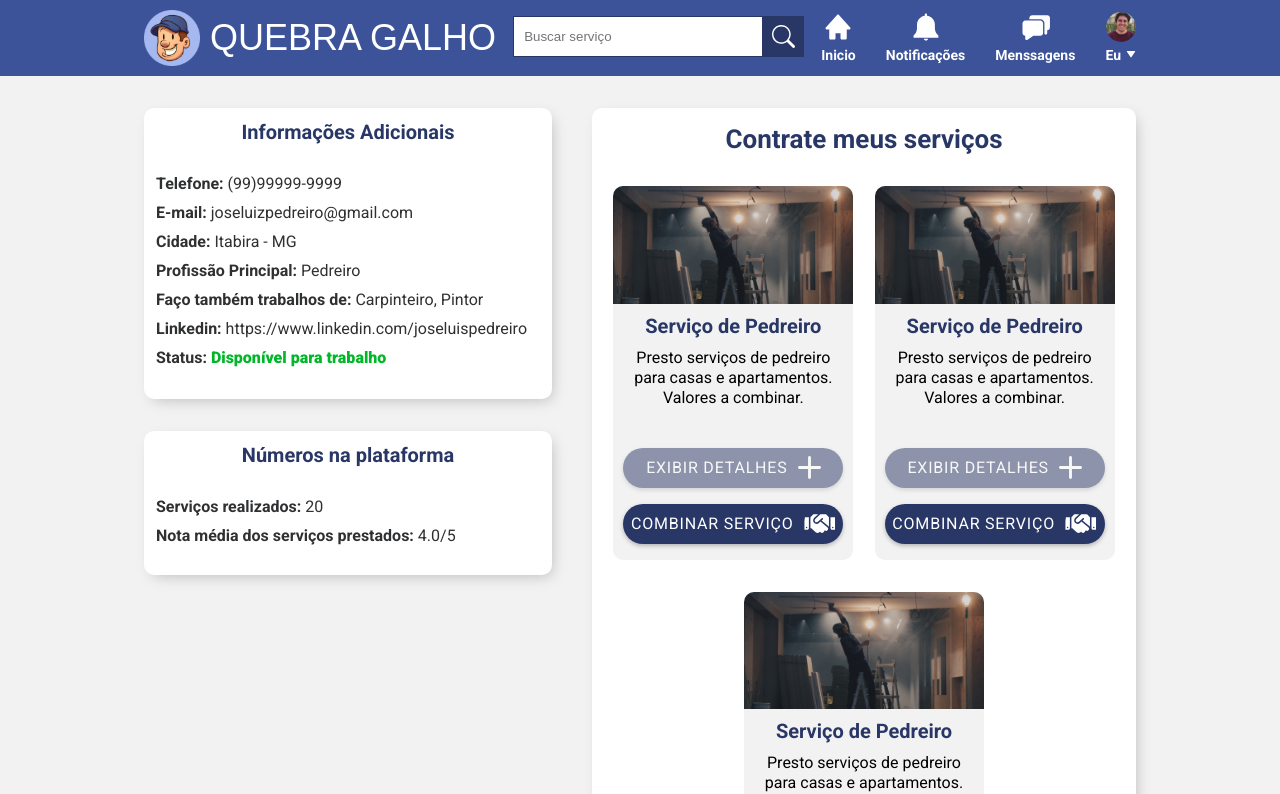
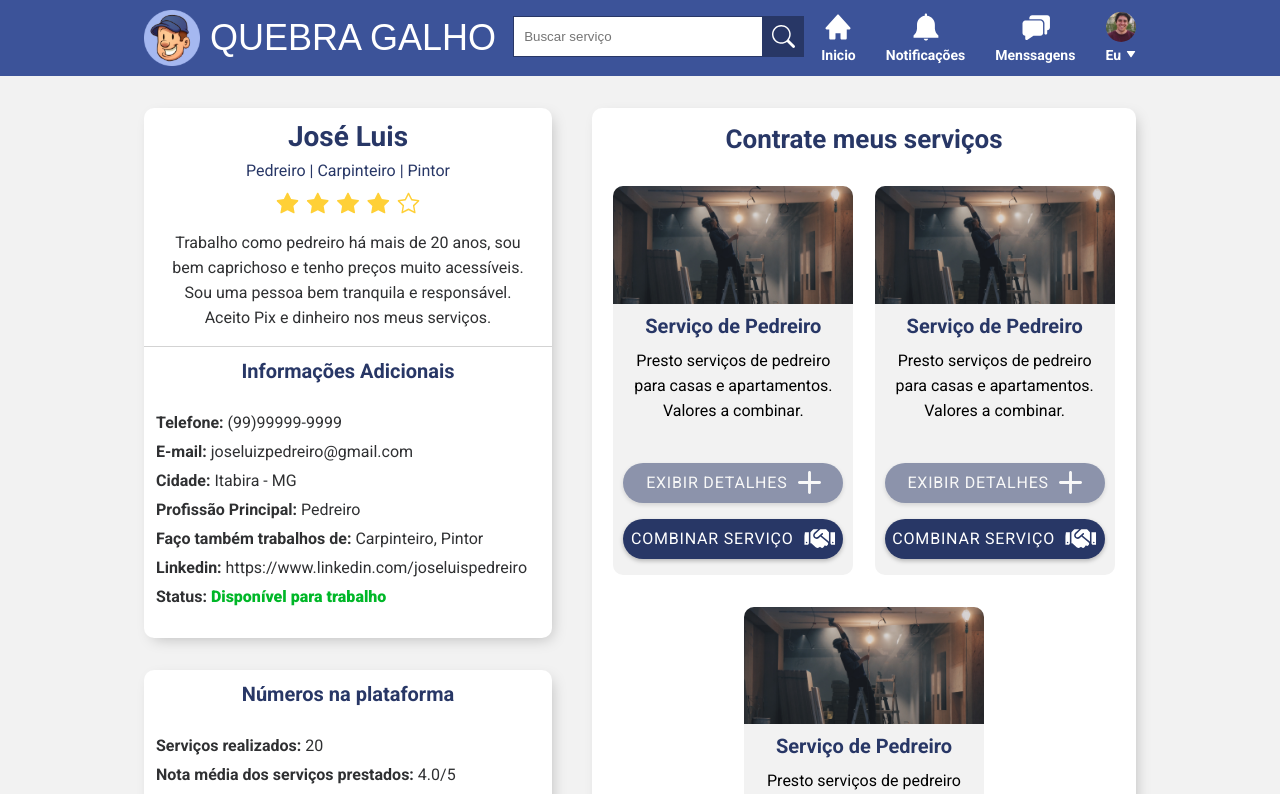
Before and after one commit to gabbrieu/QuebraGalho, a Next.js app in the folder frontend/quebragalho-site/: page /perfil-usuario in a window 1280 px wide. Shown: the top 794 px of the page. Built offline with nearby package versions, Linux system fonts and the light colour scheme.

Commit message:
Implementation of main user profile information

```diff
--- a/frontend/quebragalho-site/src/pages/perfil-usuario.tsx
+++ b/frontend/quebragalho-site/src/pages/perfil-usuario.tsx
@@ -20,6 +20,17 @@ export default function PerfilUsuario() {
           <div className={styles.container}>
             <div className={styles.leftSide}>
               <section className={styles.boxInfoUsuario}>
+                <div className={styles.informacoesPrincipais}>
+                  <h1>José Luis</h1>
+                  <span>Pedreiro | Carpinteiro | Pintor </span>
+                  <img src='img/content/staricon.svg' />
+                  <p>
+                    Trabalho como pedreiro há mais de 20 anos, sou bem
+                    caprichoso e tenho preços muito acessíveis. Sou uma pessoa
+                    bem tranquila e responsável. Aceito Pix e dinheiro nos meus
+                    serviços.
+                  </p>
+                </div>
                 <div className={styles.informacoesAdicionais}>
                   <h3>Informações Adicionais</h3>
                   <div className={styles.informacaoAdicional}>
--- a/frontend/quebragalho-site/src/styles/pages/Perfilusuario.module.scss
+++ b/frontend/quebragalho-site/src/styles/pages/Perfilusuario.module.scss
@@ -28,6 +28,37 @@
     box-shadow: 4px 5px 15px -5px rgba(0, 0, 0, 0.25);
     width: 100%;
     margin-top: 2rem;
+
+    .informacoesPrincipais {
+      border-bottom: 1px var(--grey100) solid;
+      display: flex;
+      flex-direction: column;
+      text-align: center;
+
+      h1 {
+        font-size: 1.75rem;
+        line-height: 25px;
+        color: var(--QG300);
+        margin-bottom: 0.75rem;
+        margin-top: 1rem;
+      }
+
+      span {
+        color: var(--QG300);
+      }
+
+      img {
+        max-height: 22px;
+        margin-top: 0.75rem;
+      }
+
+      p {
+        text-align: center;
+        margin: 1rem;
+        color: var(--black);
+        line-height: 25px;
+      }
+    }
 
     .informacaoAdicional:last-child {
       margin-bottom: 2rem;
@@ -126,7 +157,7 @@
         font: 400 1rem 'Roboto', sans-serif;
         padding-left: 10px;
         padding-right: 10px;
-        line-height: 20px;
+        line-height: 25px;
         text-align: center;
       }
 
```
Also changed, not shown: frontend/quebragalho-site/public/img/content/staricon.svg (added).
